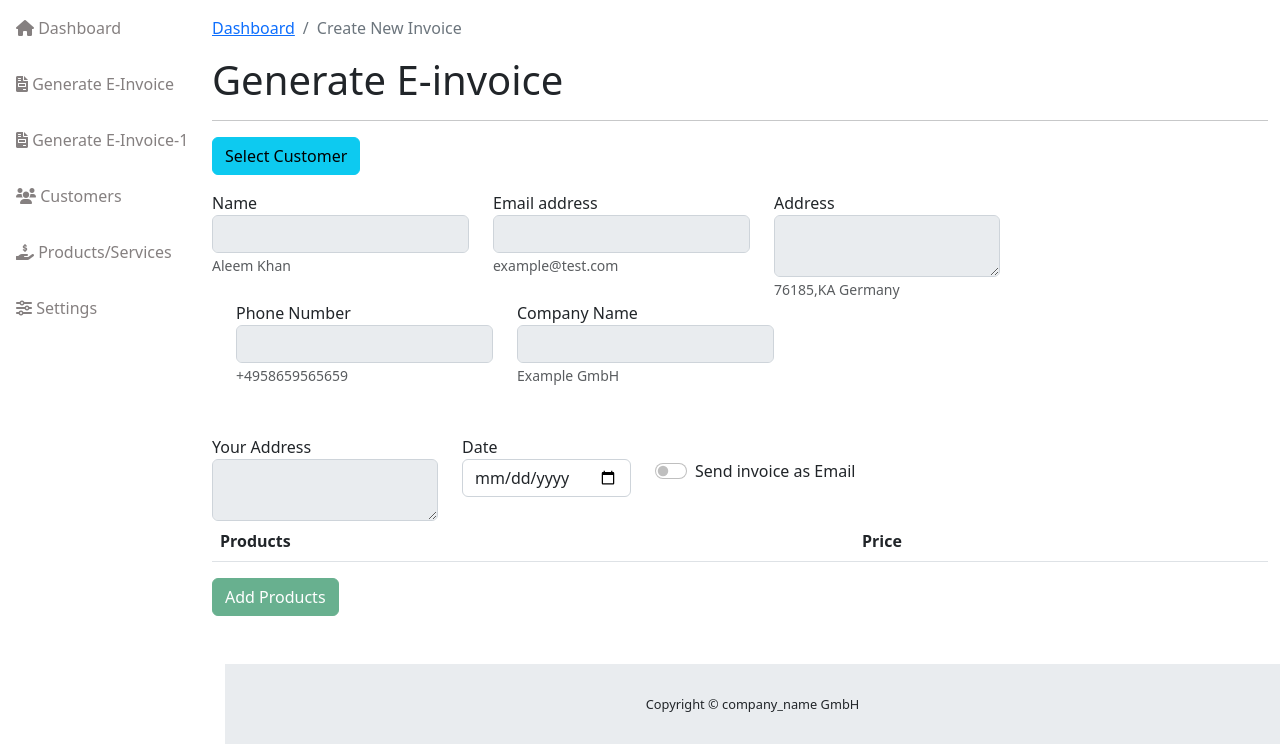
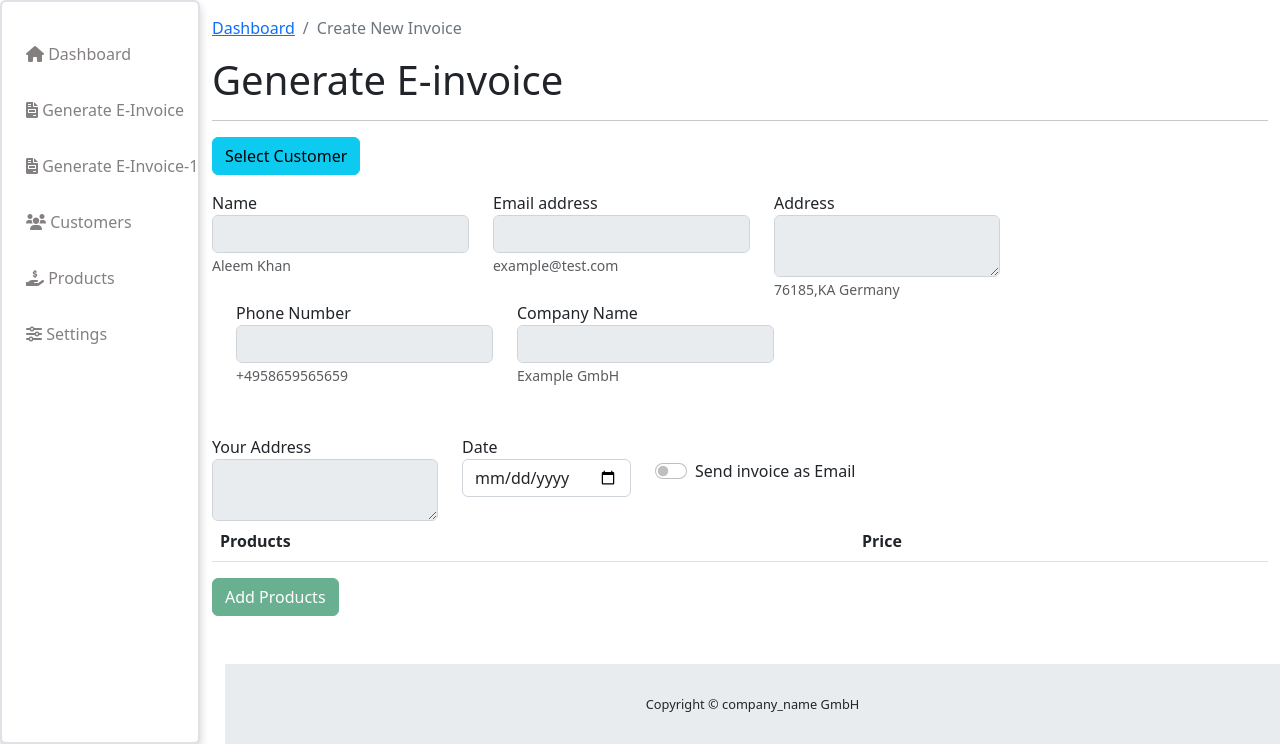
Before and after one commit to NikhilRaikar17/e-invoice, a Flask app: page / in a window 1280 px wide. Shown: the part 60-804 px from the top of the page. Run offline with Flask 2, Linux system fonts and the light colour scheme; a user stored in the database is signed in; lists and menus that the app fills with data are empty; some libraries are stand-ins or nearby versions.

Commit message:
design changes

```diff
--- a/e_invoice/static/css/sb-admin.css
+++ b/e_invoice/static/css/sb-admin.css
@@ -134,6 +134,11 @@ body.fixed-nav.sidebar-toggled #content-wrapper {
   width: 90px !important;
   background-color: #ffffff;
   min-height: calc(100vh - 56px);
+  padding: 1.5em .5em .5em;
+  border-radius: 2em;
+  text-align: center;
+  box-shadow: 0 5px 10px rgba(12, 12, 12, 0.2);
+
 }
 
 .sidebar .nav-item:last-child {
--- a/e_invoice/templates/base.html
+++ b/e_invoice/templates/base.html
@@ -79,7 +79,7 @@
     <div id="wrapper">
 
       <!-- Sidebar -->
-      <ul class="sidebar navbar-nav">
+      <ul class="sidebar border border-2 rounded navbar-nav">
         <li class="nav-item">
           <a class="nav-link" href="#">
             <i class="fa-solid fa-house"></i>
@@ -110,7 +110,7 @@
         <li class="nav-item">
           <a class="nav-link" href="{{ url_for('manage_invoice_items') }}">
             <i class="fa-solid fa-hand-holding-dollar"></i>
-            <span>Products/Services</span>
+            <span>Products</span>
           </a>
         </li>
         <li class="nav-item">
```
